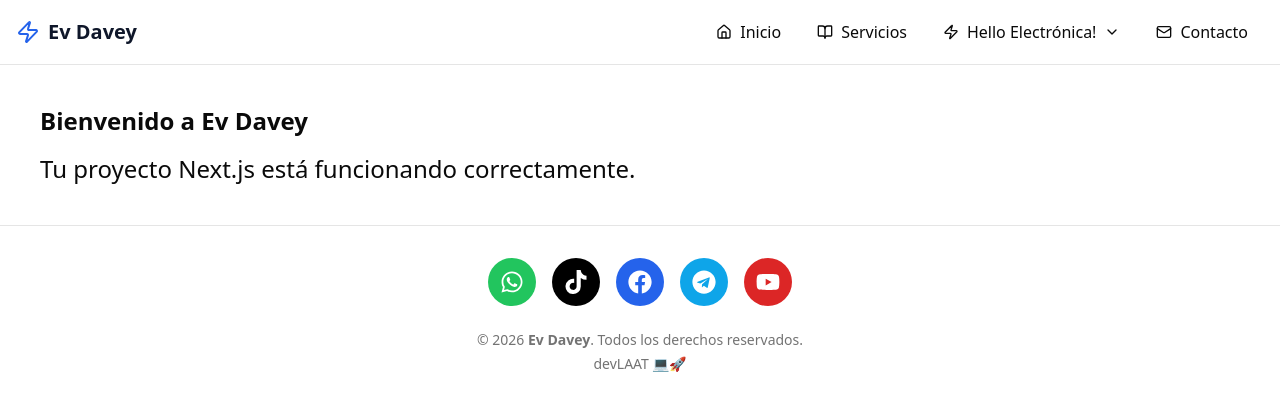
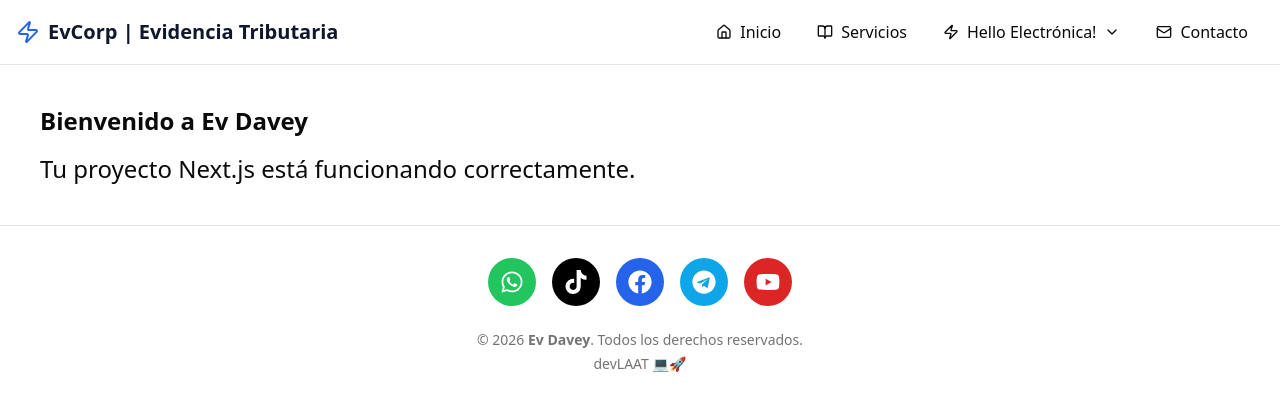
Before and after one commit to devlaat/evcorp, a Next.js app: page / in a window 1280 px wide. Shown: the top 410 px of the page. Built offline with nearby package versions, Linux system fonts and the light colour scheme.

Commit message:
Actualizar navbar.tsx

```diff
--- a/src/components/navbar/navbar.tsx
+++ b/src/components/navbar/navbar.tsx
@@ -47,7 +47,7 @@ export function Navbar() {
           className="flex items-center gap-2 text-xl font-bold text-slate-900 hover:text-blue-600 transition"
         >
           <Zap className="h-6 w-6 text-blue-600" />
-          Ev Davey
+          EvCorp | Evidencia Tributaria
         </Link>
 
         {/* Desktop Menu */}
```
